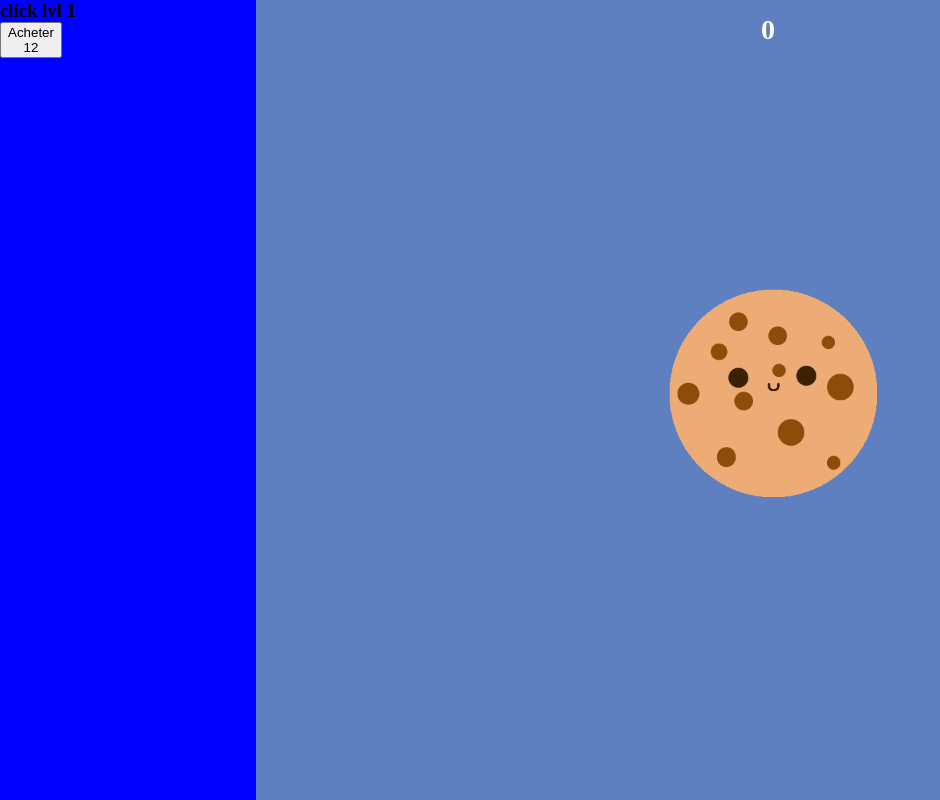
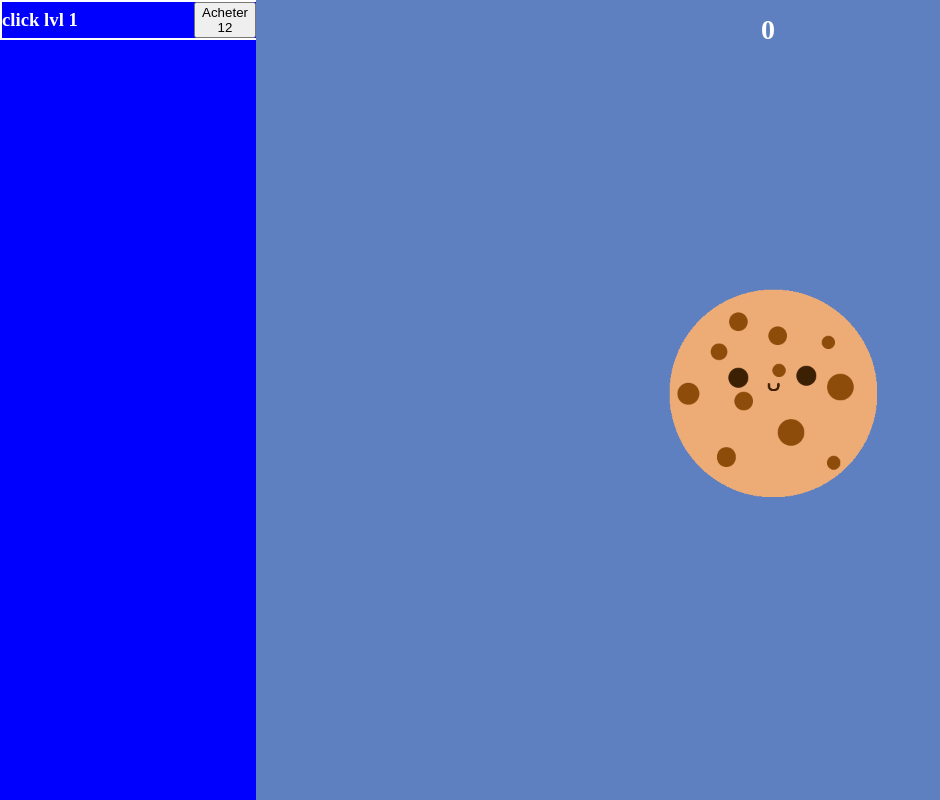
Before and after one commit to Farfadeli/Cookie_Cliker, a plain HTML site: page index.html in a window 1280 px wide. Shown: the whole page, without its empty margins (0-940 px from the left). Drawn offline with nearby package versions, Linux system fonts and the light colour scheme.

Commit message:
Update style.css

```diff
--- a/style.css
+++ b/style.css
@@ -5,6 +5,18 @@ body{height: 100%;display: flex;}
     height: 100%;
     width: 20%;
     background: blue;
+}
+.amelioration div
+{
+    display: flex;
+    width: 100%;
+    align-items: center;
+    color: white;
+    border:  white 1px solid;
+}
+.amelioration div button
+{
+    margin-left: auto;
 }
 .main{
     height: 100%;
```
